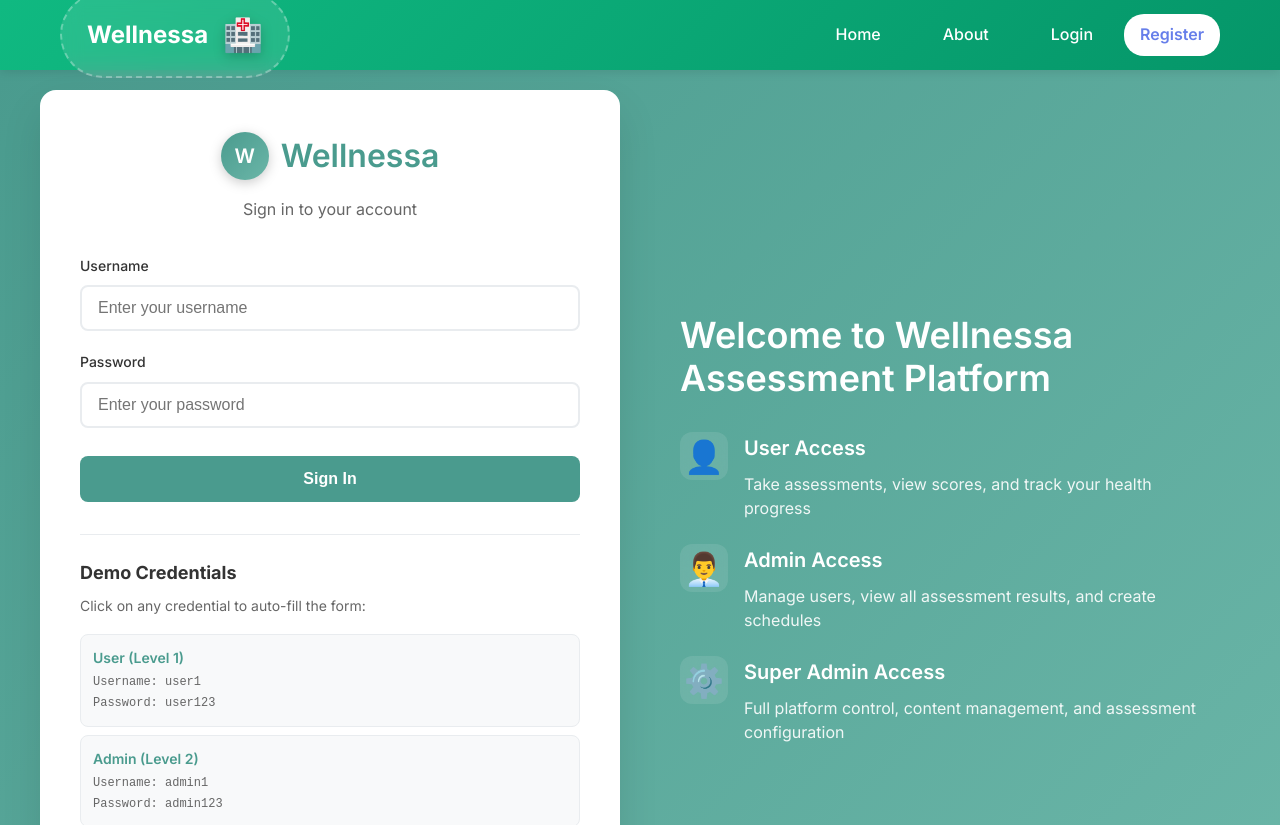
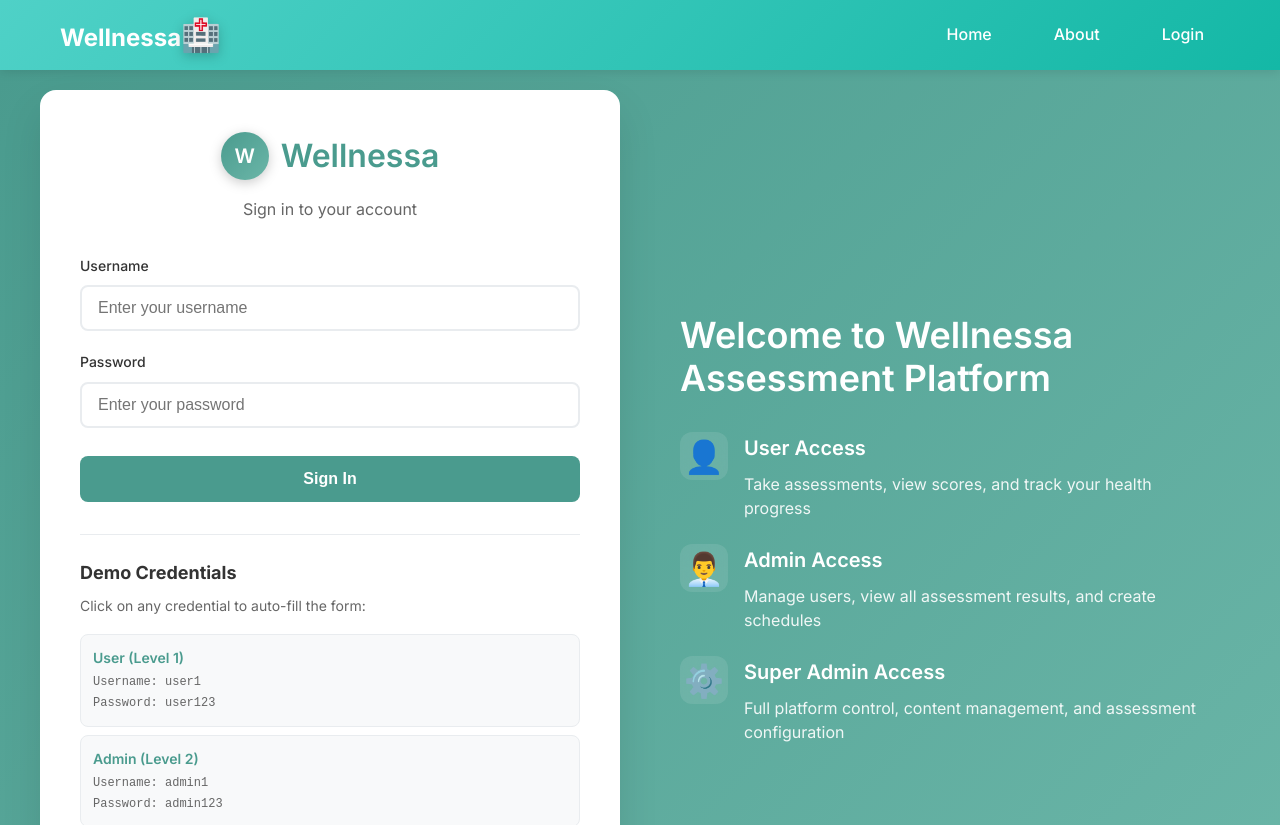
Before and after one commit to Anshul-Kanodia/wellnessa, a React (Create React App) app in the folder client/: page /login in a window 1280 px wide. Shown: the top 825 px of the page. Built offline with nearby package versions, Linux system fonts and the light colour scheme; the HTML template or start-up script is replaced by a standard one.

Commit message:
Fixed header colors and login issue 2

```diff
--- a/client/src/components/Header.css
+++ b/client/src/components/Header.css
@@ -1,7 +1,7 @@
 /* Header Styles */
 
 .header {
-  background: linear-gradient(135deg, #10b981 0%, #059669 100%);
+  background: linear-gradient(135deg, #4fd1c7 0%, #14b8a6 100%);
   box-shadow: 0 2px 10px rgba(0,0,0,0.1);
   position: sticky;
   top: 0;
@@ -36,16 +36,15 @@
   align-items: center;
   gap: 10px;
   padding: 8px 16px;
-  background: rgba(255, 255, 255, 0.1);
-  border-radius: 25px;
-  border: 2px dashed rgba(255, 255, 255, 0.3);
-  transition: all 0.3s ease;
+  background: transparent;
+  border: none;
+  transition: none;
 }
 
 .logo-placeholder:hover {
-  background: rgba(255, 255, 255, 0.2);
-  border-color: rgba(255, 255, 255, 0.5);
-  transform: translateY(-2px);
+  background: transparent;
+  border: none;
+  transform: none;
 }
 
 .logo-text {
--- a/client/src/components/Header.js
+++ b/client/src/components/Header.js
@@ -1,41 +1,50 @@
 import React from 'react';
-import { Link } from 'react-router-dom';
+import { Link, useNavigate } from 'react-router-dom';
+import { useAuth } from '../App';
 import './Header.css';
 
-const Header = ({ user, onLogout, showNav = true }) => {
+const Header = () => {
+  const { user, logout } = useAuth();
+  const navigate = useNavigate();
+
+  const handleLogout = () => {
+    logout();
+    navigate('/');
+  };
+
+  const getDashboardLink = () => {
+    if (!user) return '/login';
+    if (user.accessLevel >= 3) return '/dashboard';
+    if (user.accessLevel >= 2) return '/dashboard';
+    return '/dashboard';
+  };
+
   return (
     <header className="header">
       <div className="header-container">
-        {/* Logo Section */}
         <div className="logo-section">
           <Link to="/" className="logo-link">
-            <div className="logo-placeholder">
             <span className="logo-text">Wellnessa</span>
             <span className="logo-icon">🏥</span>
-            </div>
           </Link>
         </div>
 
-        {/* Navigation */}
-        {showNav && (
         <nav className="nav-menu">
           <Link to="/" className="nav-link">Home</Link>
           <Link to="/about" className="nav-link">About</Link>
 
           {user ? (
             <div className="user-menu">
-                <Link to="/dashboard" className="nav-link">Dashboard</Link>
-                <button onClick={onLogout} className="logout-btn">Logout</button>
+              <Link to={getDashboardLink()} className="nav-link">Dashboard</Link>
+              <button onClick={handleLogout} className="logout-btn">Logout</button>
               <span className="user-name">Hi, {user.name}</span>
             </div>
           ) : (
             <div className="auth-menu">
               <Link to="/login" className="nav-link">Login</Link>
-                <Link to="/register" className="nav-link register-btn">Register</Link>
             </div>
           )}
         </nav>
-        )}
       </div>
     </header>
   );
```
Lines whose indentation alone changed are shown as unchanged.
